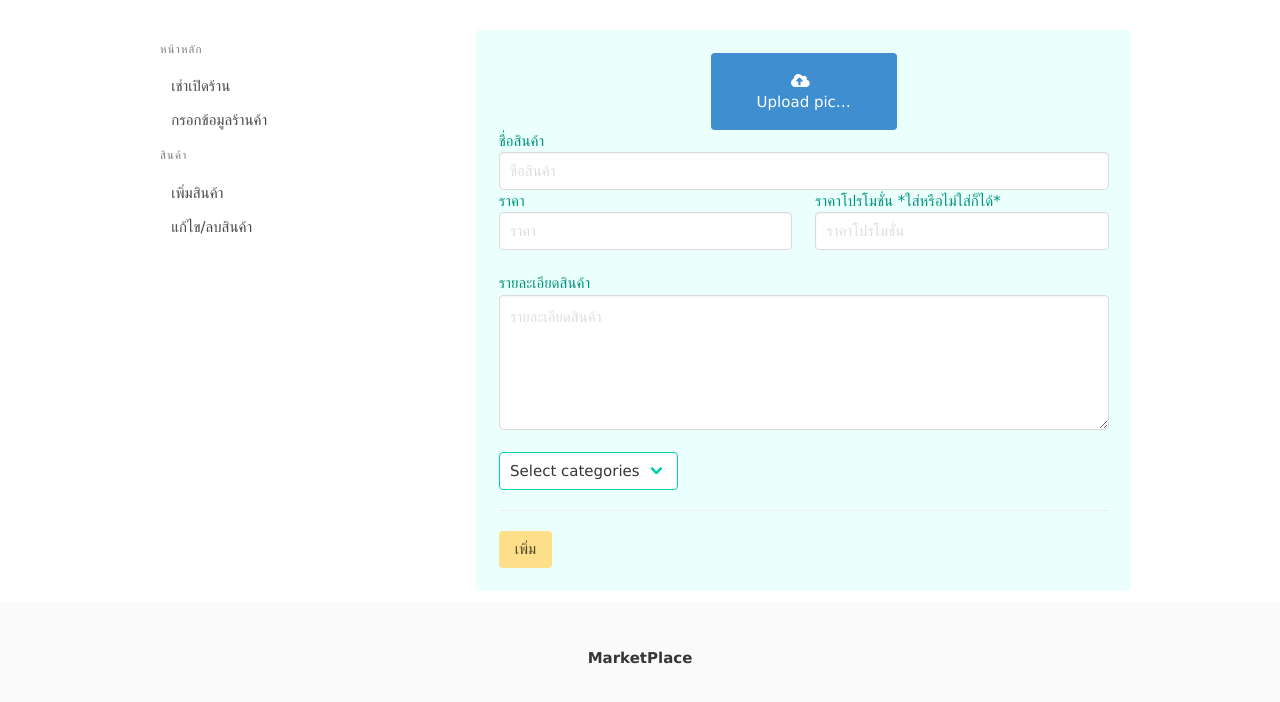
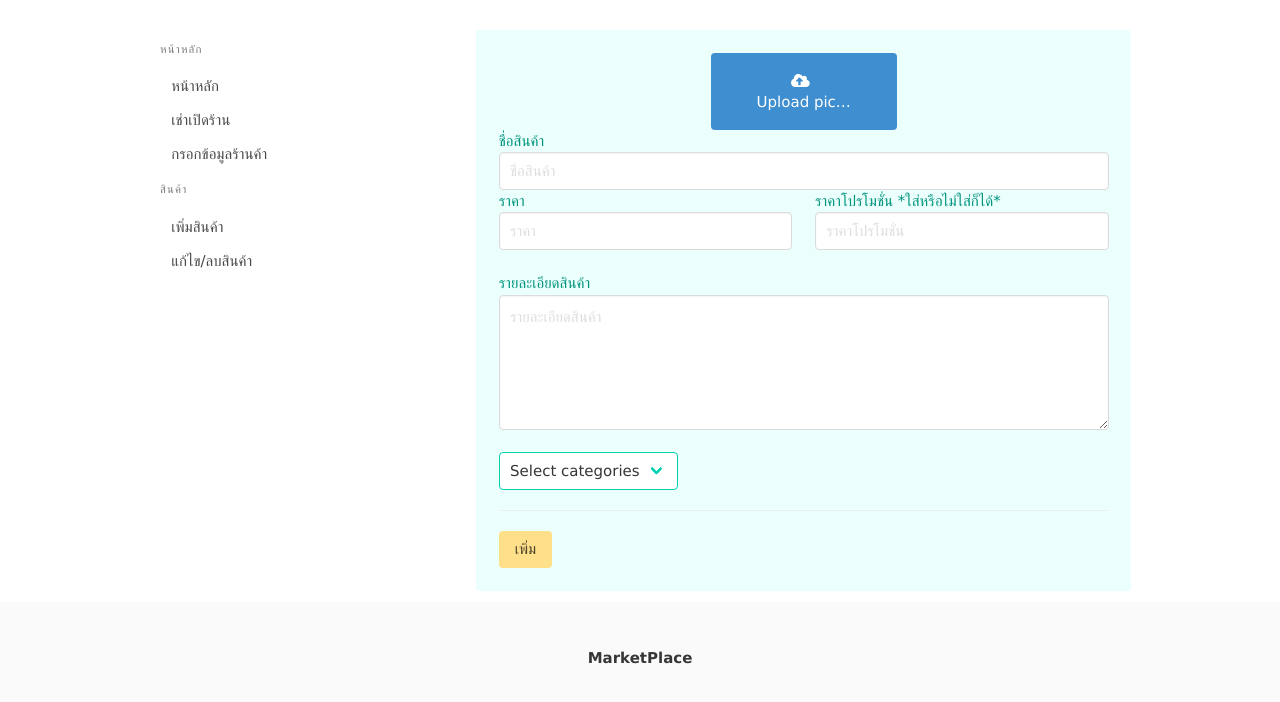
Before and after one commit to pomeiei/MKPtemplate, a plain HTML site: page Seller/add.html in a window 1280 px wide. Shown: the part 86-788 px from the top of the page. Drawn offline with nearby package versions, Linux system fonts and the light colour scheme.

Commit message:
Add files via upload

```diff
--- a/Seller/add.html
+++ b/Seller/add.html
@@ -96,6 +96,7 @@
                             หน้าหลัก
                         </p>
                         <ul class="menu-list">
+                            <li><a href="index.html">หน้าหลัก</a></li>
                             <li><a href="rent.html">เช่าเปิดร้าน</a></li>
                             <li><a href="detail.html">กรอกข้อมูลร้านค้า</a></li>
                         </ul>
```
Also changed, not shown: Seller/detail.html (+1 -0 lines), Seller/editanddelete.html (+1 -0 lines), Seller/index.html (+1 -0 lines), Seller/rent.html (+1 -0 lines).
